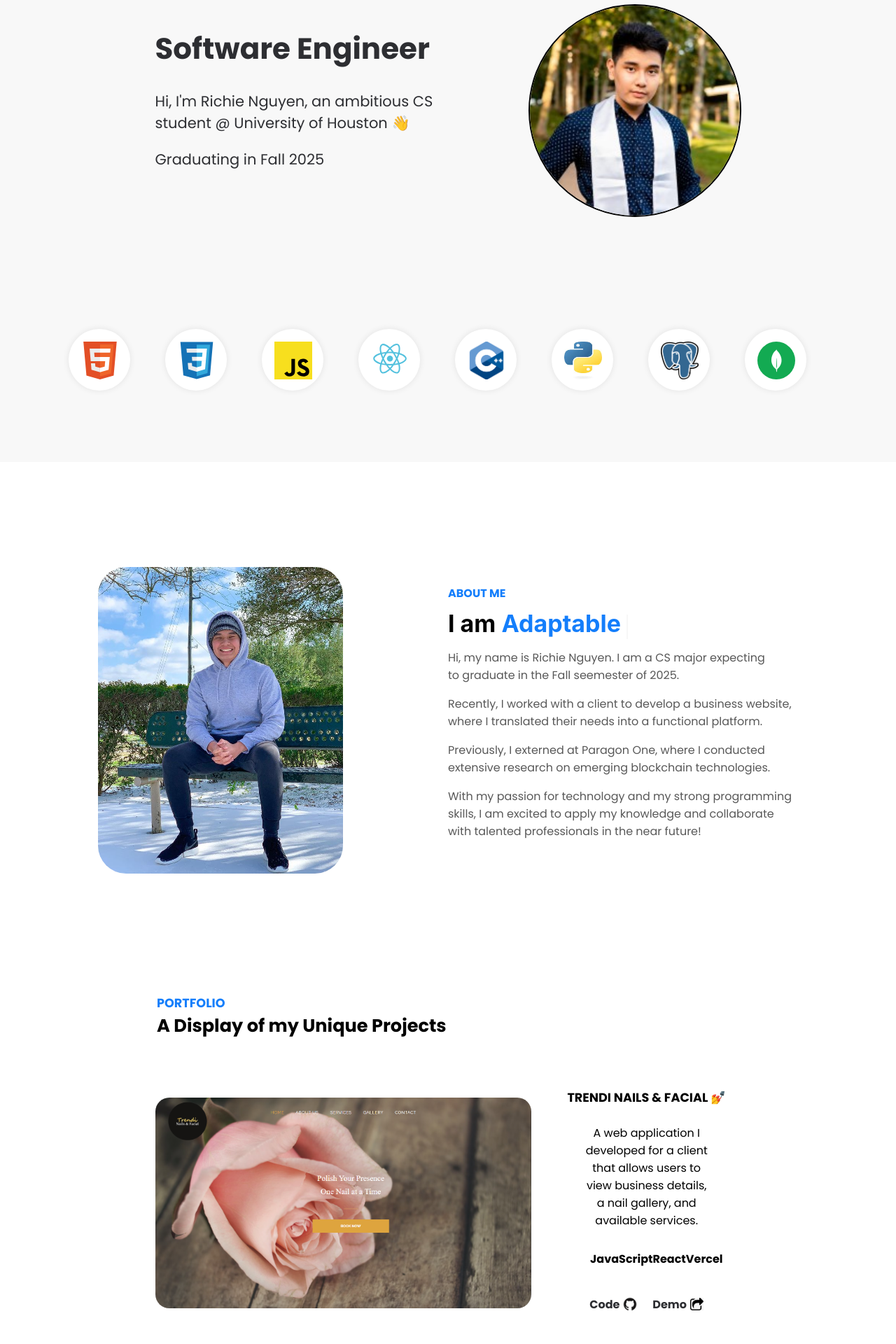
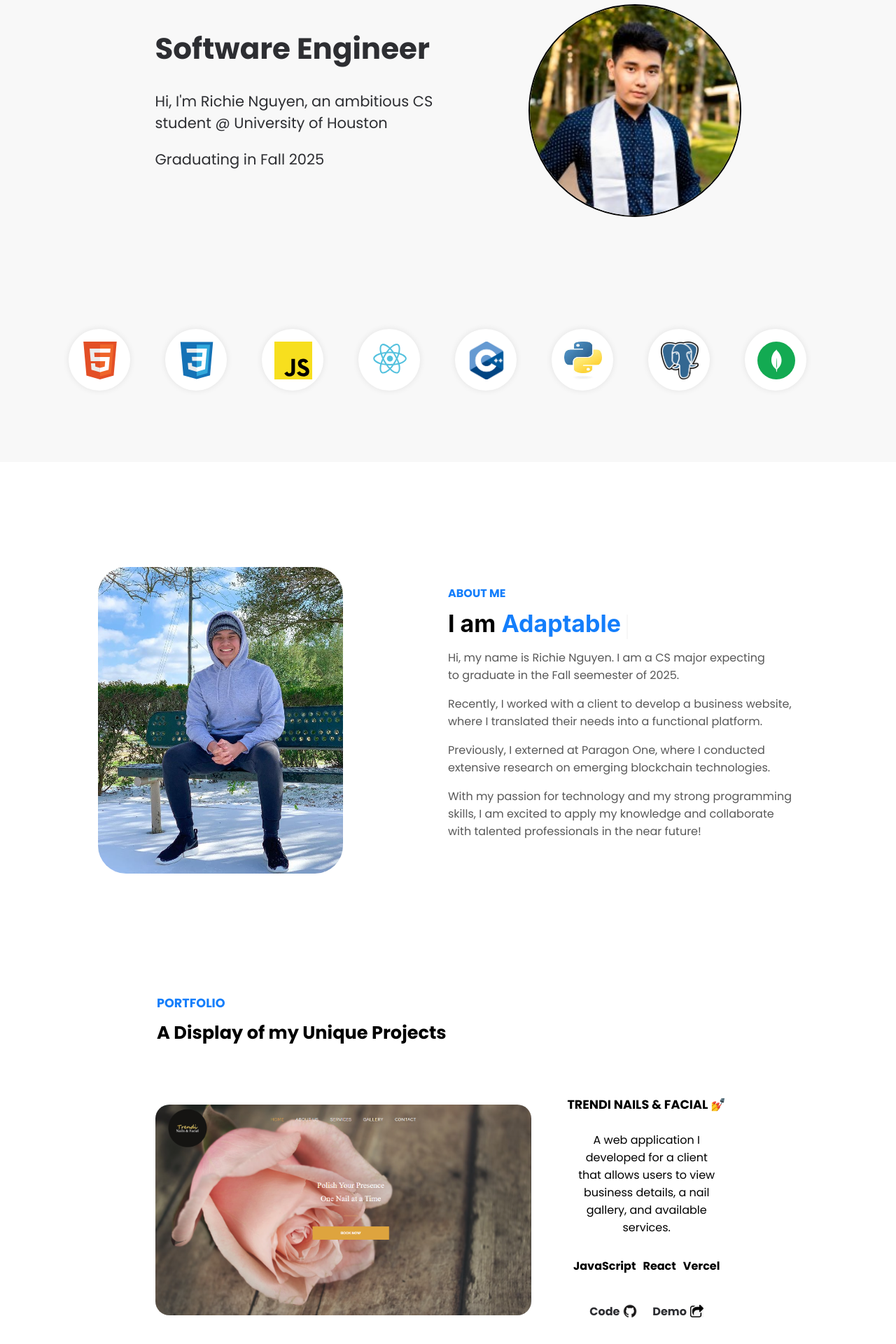
Before and after one commit to NotRichieNguyen/Nguyen-website, a React (Create React App) app: page / in a window 1280 px wide. Shown: the part 140-2060 px from the top of the page at 70% size. Built offline with nearby package versions, Linux system fonts and the light colour scheme.

Commit message:
added laptop compatability

```diff
--- a/public/styles/general.css
+++ b/public/styles/general.css
@@ -485,12 +485,6 @@ a:hover {
   margin-bottom: 30px;
 }
 */
-.project-links {
-  display: flex;
-  font-family: Poppins, sans-serif;
-  color: #2d2e32;
-  font-weight: bold;
-}
 
 .projects-root {
   /* border-top: 2px solid black;
@@ -511,6 +505,7 @@ a:hover {
   justify-content: start;
   font-size: 1.1em;
   width: 65%;
+  margin-bottom: 10px;
 }
 
 .projects-header-2 {
@@ -571,7 +566,7 @@ a:hover {
   flex-direction: row;
   align-items: center;
   justify-content: center;
-  width: 68%;
+  width: 75%;
   margin-bottom: 30px;
   margin-top: 5px;
 }
@@ -579,8 +574,22 @@ a:hover {
 .project-techstack {
   display: flex;
   flex-direction: row;
-  justify-content: space-between;
-  width: 60%;
+  justify-content: center;
+  align-items: center;
+  width: 100%;
   font-weight: bold;
   margin-bottom: 40px;
+  text-align: center;
 }
+
+.tech {
+  margin-left: 5px;
+  margin-right: 5px;
+}
+
+.project-links {
+  display: flex;
+  font-family: Poppins, sans-serif;
+  color: #2d2e32;
+  font-weight: bold;
+}
--- a/src/App.js
+++ b/src/App.js
@@ -86,7 +86,7 @@ function App() {
             <h1>Software Engineer</h1>
             <p>
               Hi, I'm Richie Nguyen, an ambitious CS student @ University of
-              Houston 👋
+              Houston
             </p>
             <p>Graduating in Fall 2025</p>
           </div>
```
